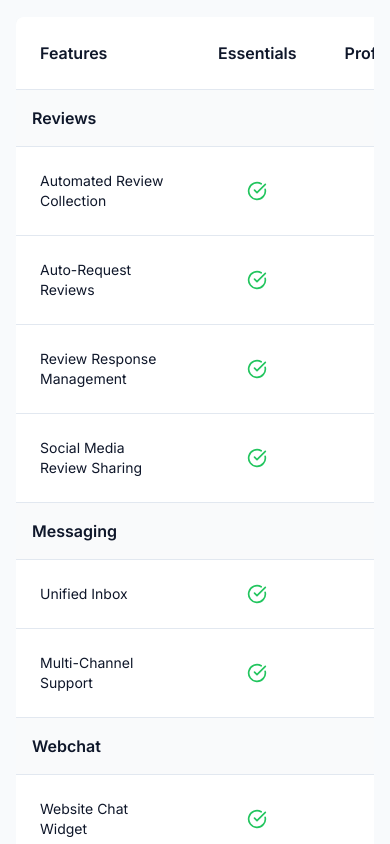
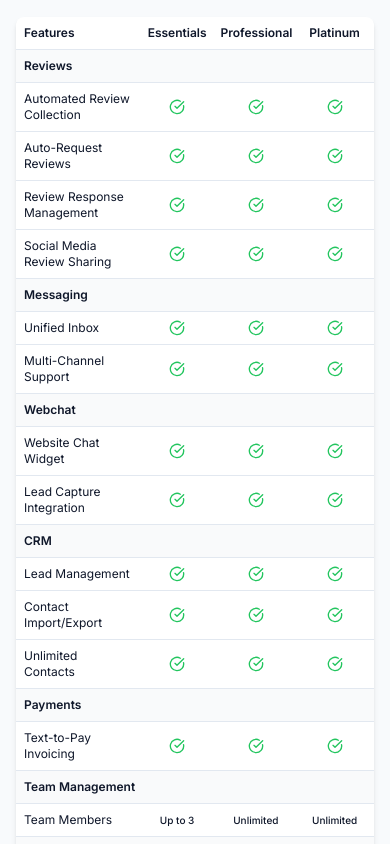
Before and after one commit to TheOnlyDustin/Reputation-Genius.com, a Next.js app: page /pricing in a window 390 px wide. Shown: the part 3280-4124 px from the top of the page. Built offline with nearby package versions, Linux system fonts and the light colour scheme.

Commit message:
mobile optimization for the Pricing page

```diff
--- a/app/pricing/page.tsx
+++ b/app/pricing/page.tsx
@@ -290,46 +290,46 @@ export default function PricingPage() {
             See exactly what's included in each plan
           </p>
         </div>
-        <div className="overflow-x-auto">
-          <table className="w-full bg-white rounded-lg shadow-md">
+        <div className="w-full">
+          <table className="w-full bg-white rounded-lg shadow-md table-fixed">
             <thead>
               <tr className="border-b border-border">
-                <th className="text-left p-6 font-semibold">Features</th>
-                <th className="text-center p-6 font-semibold">Essentials</th>
-                <th className="text-center p-6 font-semibold">Professional</th>
-                <th className="text-center p-6 font-semibold">Platinum</th>
+                <th className="text-left p-2 md:p-6 font-semibold text-xs md:text-base w-[34%] md:w-auto">Features</th>
+                <th className="text-center p-1 md:p-6 font-semibold text-xs md:text-base w-[22%] md:w-auto">Essentials</th>
+                <th className="text-center p-1 md:p-6 font-semibold text-xs md:text-base w-[22%] md:w-auto">Professional</th>
+                <th className="text-center p-1 md:p-6 font-semibold text-xs md:text-base w-[22%] md:w-auto">Platinum</th>
               </tr>
             </thead>
             <tbody>
               {comparisonFeatures.map((category, categoryIndex) => (
                 <React.Fragment key={categoryIndex}>
                   <tr className="border-b border-border bg-gray-50">
-                    <td colSpan={4} className="p-4 font-semibold text-text-primary">
+                    <td colSpan={4} className="p-2 md:p-4 font-semibold text-text-primary text-xs md:text-base">
                       {category.category}
                     </td>
                   </tr>
                   {category.features.map((feature, featureIndex) => (
                     <tr key={featureIndex} className="border-b border-border">
-                      <td className="p-6 text-sm">{feature.name}</td>
-                      <td className="p-6 text-center">
+                      <td className="p-2 md:p-6 text-xs md:text-sm">{feature.name}</td>
+                      <td className="p-1 md:p-6 text-center">
                         {typeof feature.essentials === 'boolean' ? (
-                          feature.essentials ? <CheckCircle className="h-5 w-5 text-green-500 mx-auto" /> : <span className="text-gray-400">—</span>
+                          feature.essentials ? <CheckCircle className="h-4 w-4 md:h-5 md:w-5 text-green-500 mx-auto" /> : <span className="text-gray-400 text-xs md:text-base">—</span>
                         ) : (
-                          <span className="text-sm font-medium">{feature.essentials}</span>
+                          <span className="text-[10px] md:text-sm font-medium block leading-tight">{feature.essentials}</span>
                         )}
                       </td>
-                      <td className="p-6 text-center">
+                      <td className="p-1 md:p-6 text-center">
                         {typeof feature.professional === 'boolean' ? (
-                          feature.professional ? <CheckCircle className="h-5 w-5 text-green-500 mx-auto" /> : <span className="text-gray-400">—</span>
+                          feature.professional ? <CheckCircle className="h-4 w-4 md:h-5 md:w-5 text-green-500 mx-auto" /> : <span className="text-gray-400 text-xs md:text-base">—</span>
                         ) : (
-                          <span className="text-sm font-medium">{feature.professional}</span>
+                          <span className="text-[10px] md:text-sm font-medium block leading-tight">{feature.professional}</span>
                         )}
                       </td>
-                      <td className="p-6 text-center">
+                      <td className="p-1 md:p-6 text-center">
                         {typeof feature.platinum === 'boolean' ? (
-                          feature.platinum ? <CheckCircle className="h-5 w-5 text-green-500 mx-auto" /> : <span className="text-gray-400">—</span>
+                          feature.platinum ? <CheckCircle className="h-4 w-4 md:h-5 md:w-5 text-green-500 mx-auto" /> : <span className="text-gray-400 text-xs md:text-base">—</span>
                         ) : (
-                          <span className="text-sm font-medium">{feature.platinum}</span>
+                          <span className="text-[10px] md:text-sm font-medium block leading-tight">{feature.platinum}</span>
                         )}
                       </td>
                     </tr>
```
